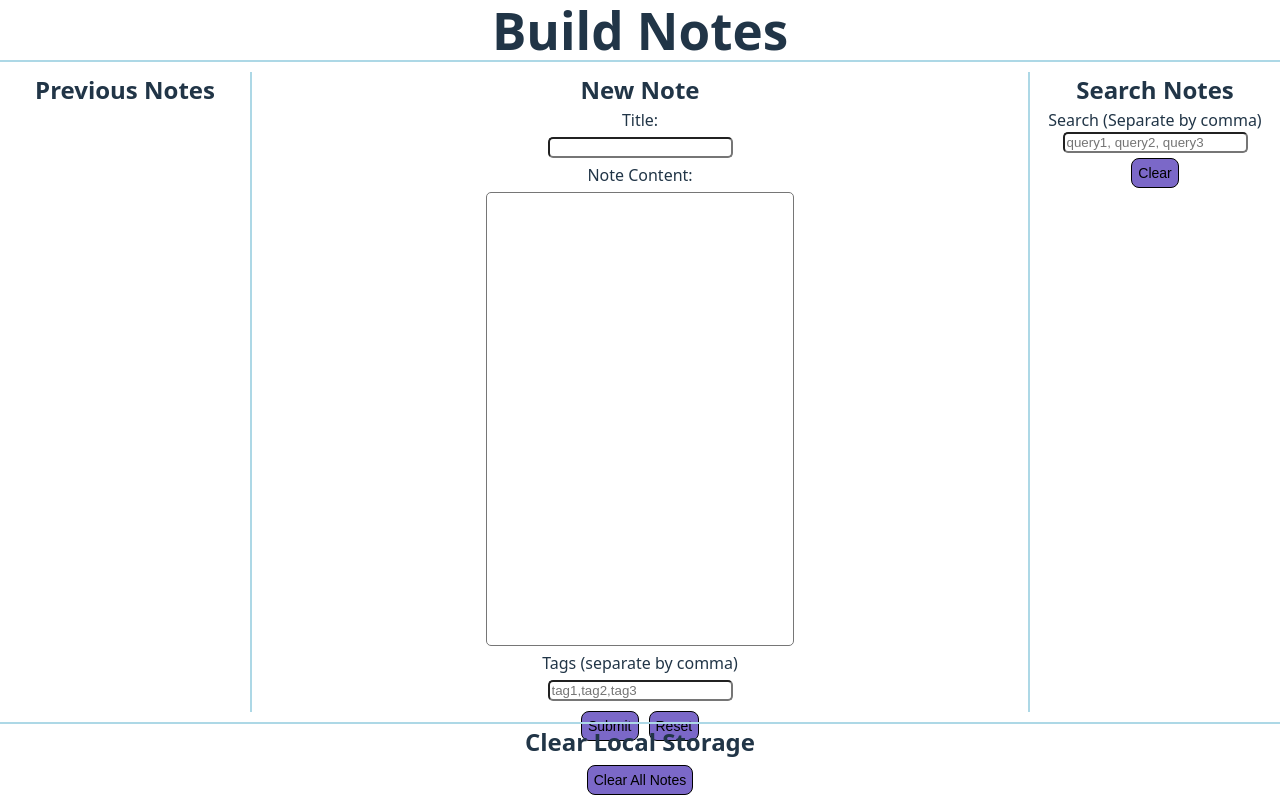
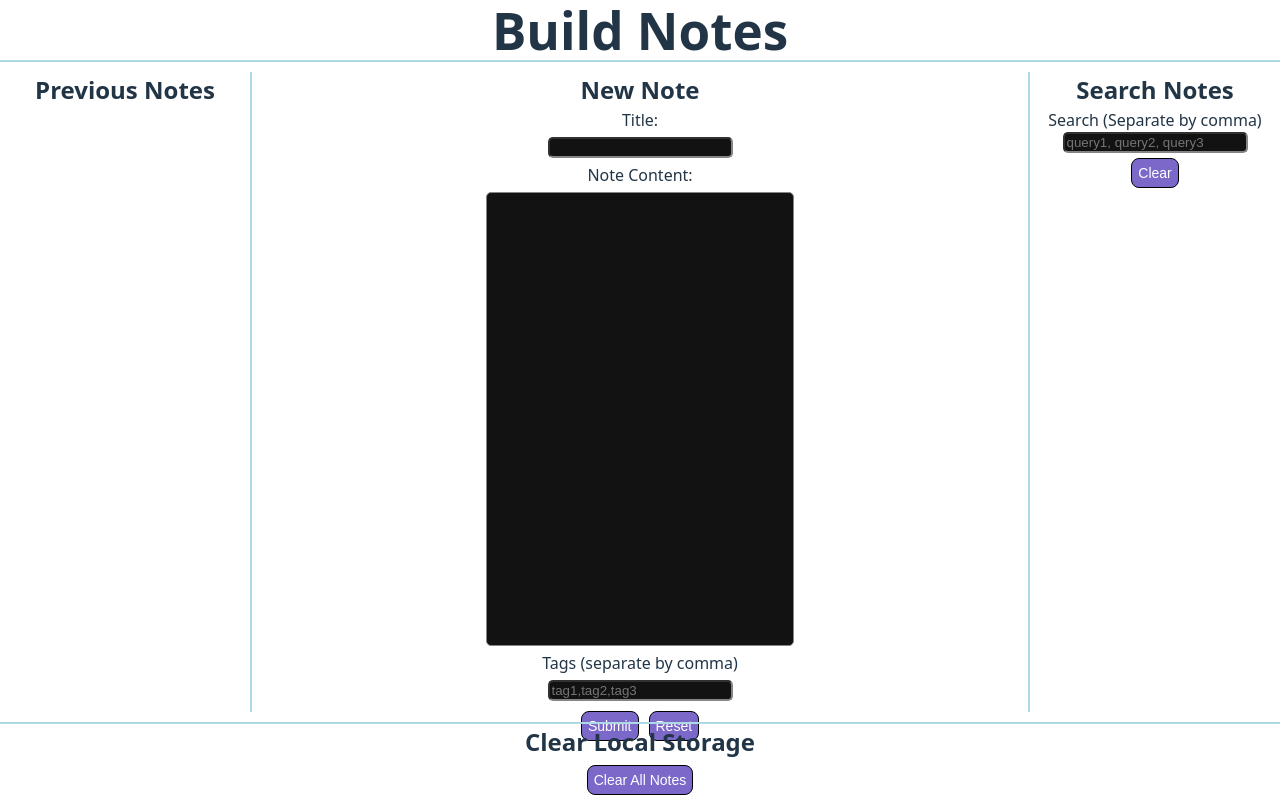
Before and after one commit to Alex-Muir/Build-Notes, a React (Vite) app: page / in a window 1280 px wide. Built offline with nearby package versions, Linux system fonts and the light colour scheme.

Commit message:
Removed unecessary styling from vite default styles

```diff
--- a/src/index.css
+++ b/src/index.css
@@ -3,9 +3,7 @@
   line-height: 1.5;
   font-weight: 400;
 
-  color-scheme: light dark;
-  color: rgba(255, 255, 255, 0.87);
-  /*background-color: #242424;*/
+  color-scheme: dark;
 
   font-synthesis: none;
   text-rendering: optimizeLegibility;
@@ -17,15 +15,6 @@
 
 #root {
   height: 100%;
-}
-
-a {
-  font-weight: 500;
-  color: #646cff;
-  text-decoration: inherit;
-}
-a:hover {
-  color: #535bf2;
 }
 
 body {
@@ -40,25 +29,6 @@ h1 {
   line-height: 1.1;
 }
 
-/*button {
-  border-radius: 8px;
-  border: 1px solid transparent;
-  padding: 0.6em 1.2em;
-  font-size: 1em;
-  font-weight: 500;
-  font-family: inherit;
-  background-color: #1a1a1a;
-  cursor: pointer;
-  transition: border-color 0.25s;
-}
-button:hover {
-  border-color: #646cff;
-}
-button:focus,
-button:focus-visible {
-  outline: 4px auto -webkit-focus-ring-color;
-}*/
-
 @media (prefers-color-scheme: light) {
   :root {
     color: #213547;
```
